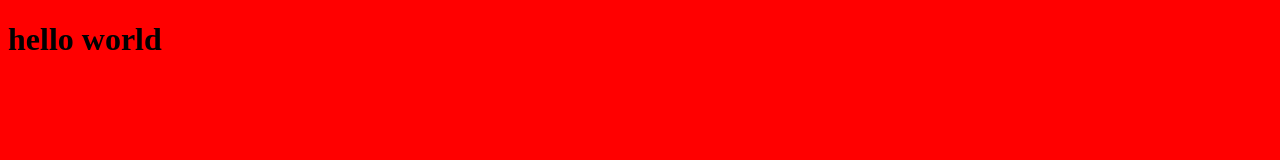
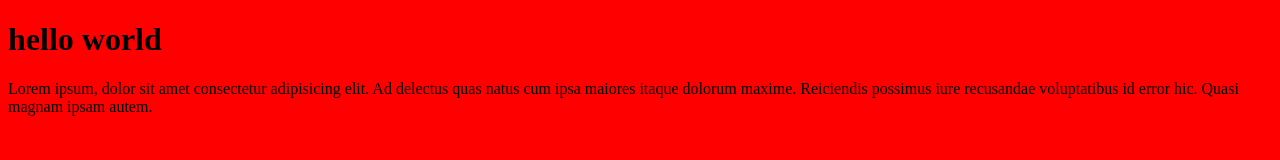
Before and after one commit to XasaNXoN96/my-portfolio, a plain HTML site: page index.html in a window 1280 px wide. Drawn offline with Linux system fonts and the light colour scheme.

Commit message:
yangi p tegi qoshildi

```diff
--- a/index.html
+++ b/index.html
@@ -9,5 +9,6 @@
 </head>
 <body>
     <h1>hello world  </h1>
+    <p>Lorem ipsum, dolor sit amet consectetur adipisicing elit. Ad delectus quas natus cum ipsa maiores itaque dolorum maxime. Reiciendis possimus iure recusandae voluptatibus id error hic. Quasi magnam ipsam autem.</p>
 </body>
 </html>
```
Also changed, not shown: img/girl-art-wallpapers-107961-1429010-5853630.png (added).
